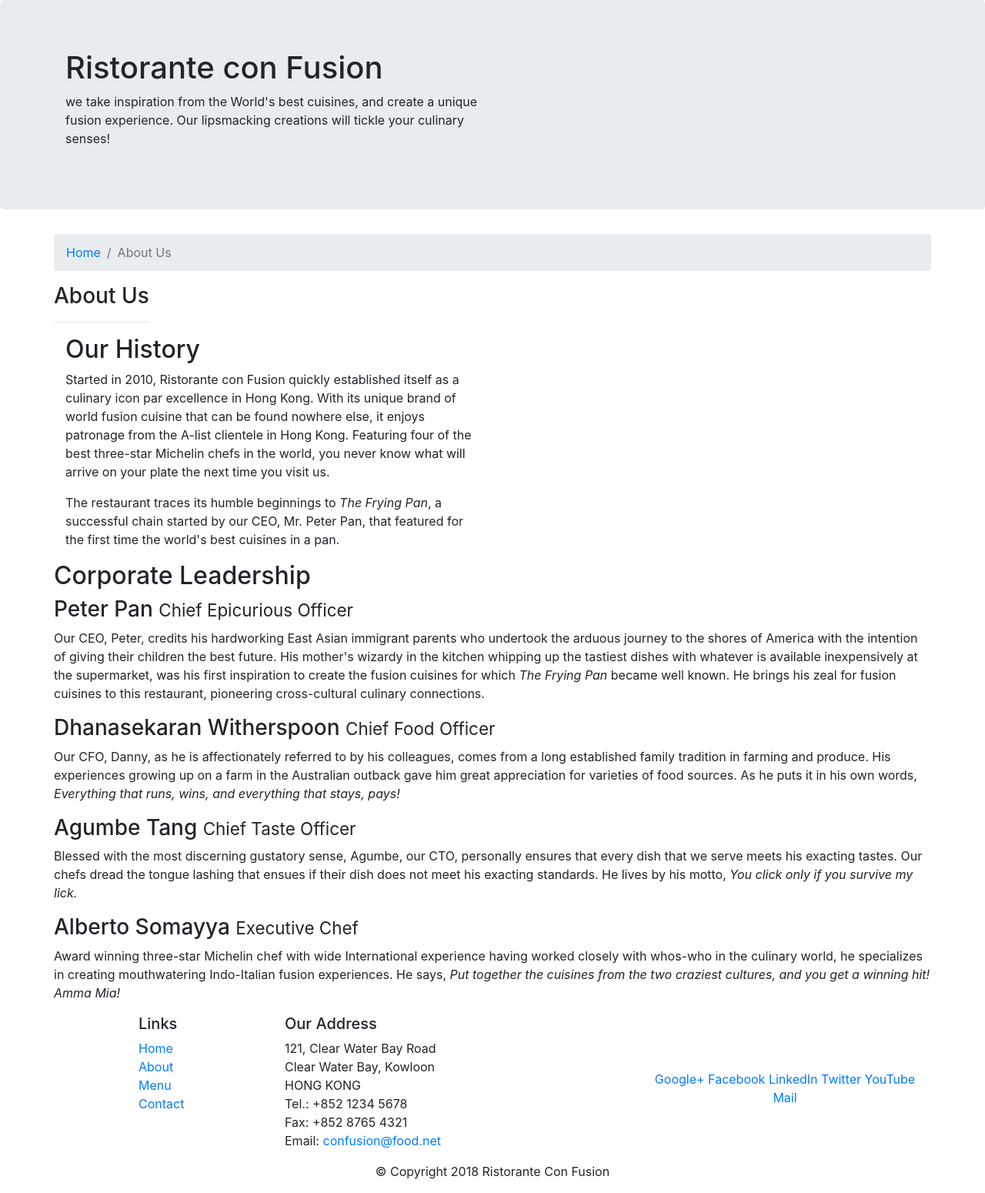
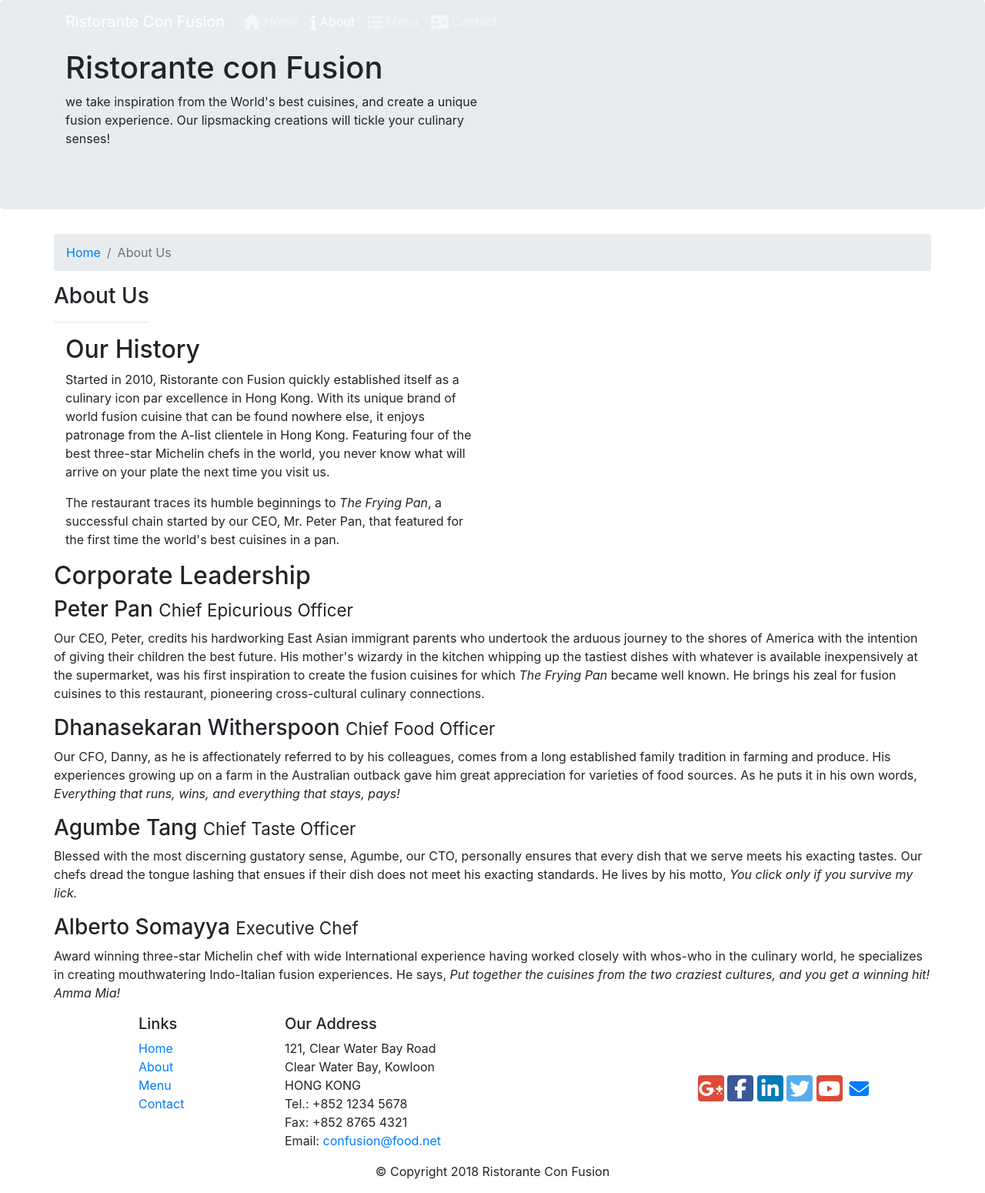
Before and after one commit to napdoi1234/-, a website: page aboutus.html in a window 1280 px wide. Shown: the whole page at 77% size. Drawn offline with nearby package versions, Linux system fonts and the light colour scheme.

Commit message:
Add files via upload

```diff
--- a/aboutus.html
+++ b/aboutus.html
@@ -5,7 +5,8 @@
     <meta charset="utf-8">
     <meta name="viewport" content="width=device-width, initial-scale=1, shrink-to-fit=no">
     <meta http-equiv="x-ua-compatible" content="ie=edge">
-
+    <link rel="stylesheet" href="node_modules/font-awesome/css/font-awesome.min.css">
+    <link rel="stylesheet" href="node_modules/bootstrap-social/bootstrap-social.css">
     <!-- Bootstrap CSS -->
     <link rel="stylesheet" href="node_modules/bootstrap/dist/css/bootstrap.min.css">
     <title>Ristorante Con Fusion: About Us</title>
@@ -13,7 +14,24 @@
 </head>
 
 <body>
+    <nav class="navbar navbar-dark navbar-expand-sm  fixed-top">
+        <div class="container">
+            <button class="navbar-toggler" type="button" data-toggle="collapse" data-target="#Navbar">
+                <span class="navbar-toggler-icon"></span>
+            </button>
+            <a class="navbar-brand" href="#">Ristorante Con Fusion</a>
+            <div class="collapse navbar-collapse">
+                <ul class="navbar-nav mr-auto">
+                    <li class="nav-item"><a class="nav-link" href="./index.html"><span class="fa fa-home fa-lg"></span> Home</a></li>
+                    <li class="nav-item active"><a class="nav-link" href="#"><span class="fa fa-info fa-lg"></span> About</a></li>
+                    <li class="nav-item"><a class="nav-link" href="#"><span class="fa fa-list fa-lg"></span> Menu</a></li>
+                    <li class="nav-item"><a class="nav-link" href="#"><span class="fa fa-address-card fa-lg"></span> Contact</a></li>
+                </ul>
+            </div>
 
+
+        </div>
+    </nav>
     <header class="jumbotron">
         <div class="container">
             <div class="row row-header">
@@ -111,12 +129,12 @@
                 </div>
                 <div class="col-12 col-sm-4 align-self-center">
                     <div class="text-center">
-                        <a href="http://google.com/+">Google+</a>
-                        <a href="http://www.facebook.com/profile.php?id=">Facebook</a>
-                        <a href="http://www.linkedin.com/in/">LinkedIn</a>
-                        <a href="http://twitter.com/">Twitter</a>
-                        <a href="http://youtube.com/">YouTube</a>
-                        <a href="mailto:">Mail</a>
+                        <a class="btn btn-social-icon btn-google" href="http://google.com/+"><i class="fa fa-google-plus"></i>+</a>
+                        <a class="btn btn-social-icon btn-facebook" href="http://www.facebook.com/profile.php?id="><i class="fa fa-facebook"></i></a>
+                        <a class="btn btn-social-icon btn-linkedin" href="http://www.linkedin.com/in/"><i class="fa fa-linkedin"></i></a>
+                        <a class="btn btn-social-icon btn-twitter" href="http://twitter.com/"><i class="fa fa-twitter"></i></a>
+                        <a class="btn btn-social-icon btn-google" href="http://youtube.com/"><i class="fa fa-youtube"></i></a>
+                        <a class="btn btn-social-icon " href="mailto:"><i class="fa fa-envelope"></i></a>
                     </div>
                 </div>
             </div>
```
